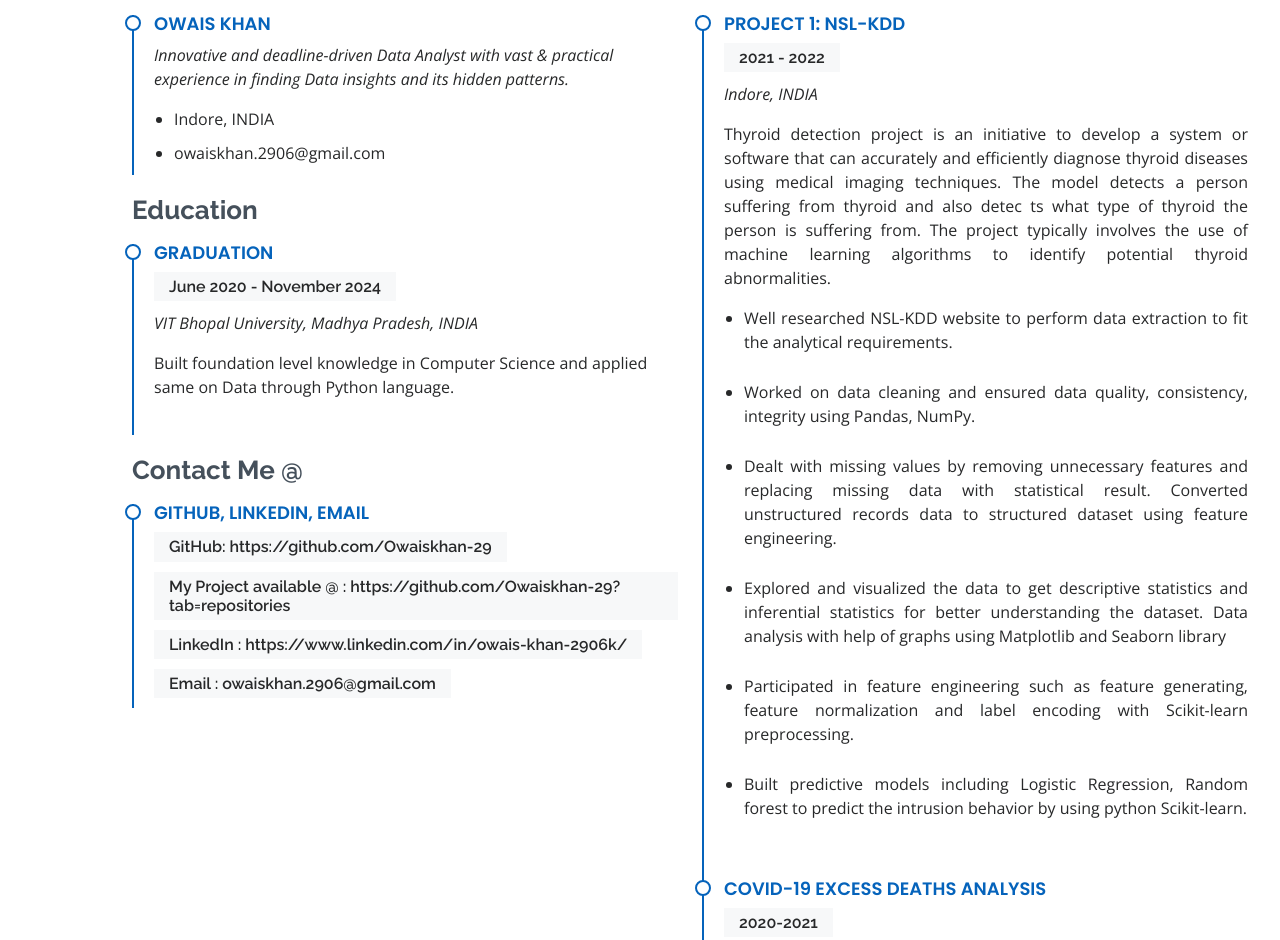
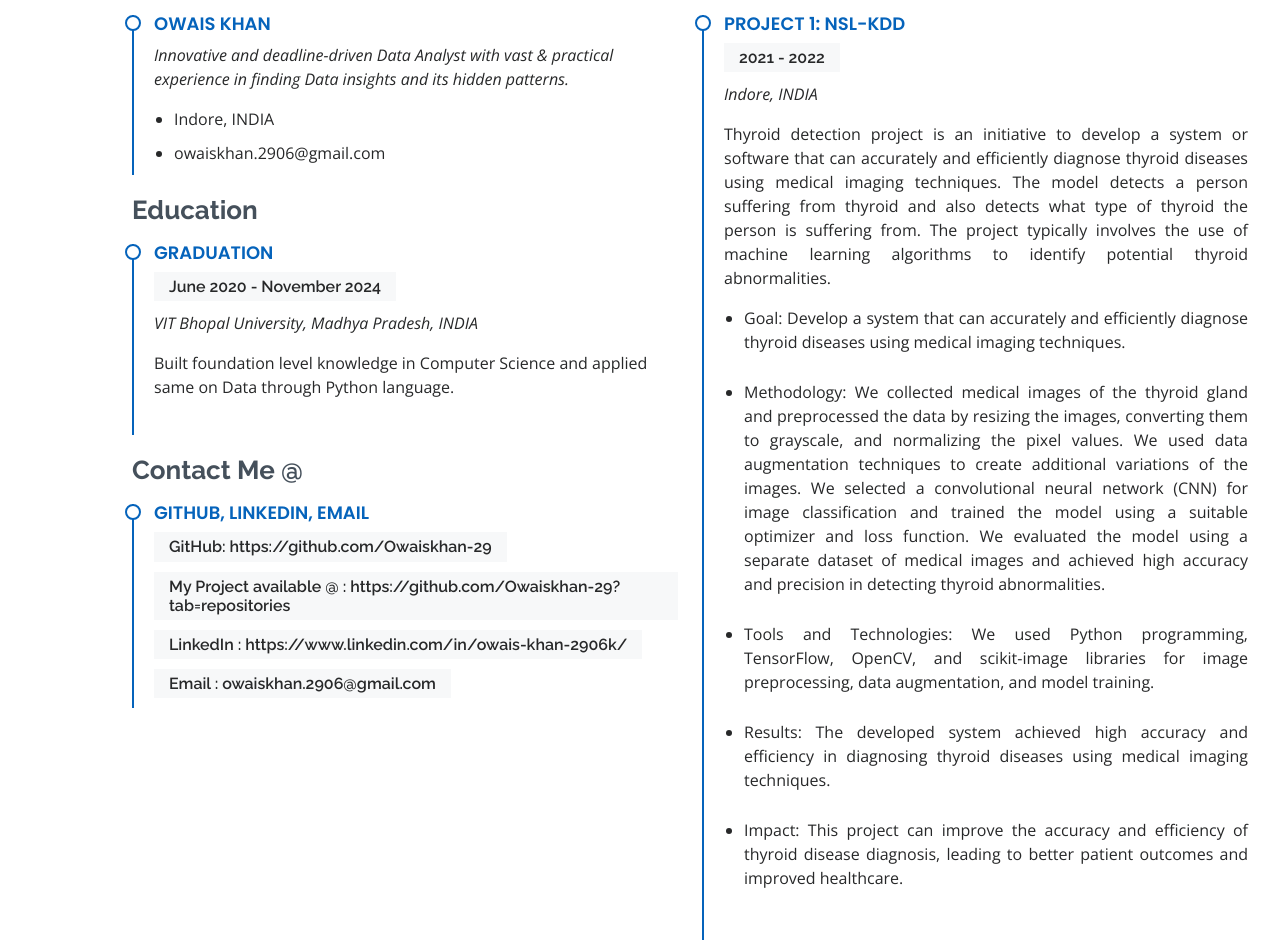
Before and after one commit to Owaiskhan-29/Owaiskhan-29.github.io, a plain HTML site: page index.html in a window 1280 px wide. Shown: the part 2767-3707 px from the top of the page. Drawn offline with nearby package versions, Linux system fonts and the light colour scheme.

Commit message:
Update index.html

```diff
--- a/index.html
+++ b/index.html
@@ -291,18 +291,18 @@
                 <p align = "justify">Thyroid detection project is an initiative to
                   develop a system or software that can accurately and efficiently
                   diagnose thyroid diseases using medical imaging techniques.
-                  The model detects a person suffering from thyroid and also detec
-                  ts what type of thyroid the person is suffering from. The project typically
+                  The model detects a person suffering from thyroid and also detects
+                  what type of thyroid the person is suffering from. The project typically
                   involves the use of machine learning algorithms to identify potential thyroid abnormalities.</p>
                 </div>
                 <ul>
 
-                <li> <p align = "justify"> Well researched NSL-KDD website to perform data extraction to fit the analytical requirements.</p></li>
-                <li><p align = "justify">Worked on data cleaning and ensured data quality, consistency, integrity using Pandas, NumPy. </p></li>
-                <li><p align = "justify">Dealt with missing values by removing unnecessary features and replacing missing data with statistical result. Converted unstructured records data to structured dataset using feature engineering. </p></li>
-                <li><p align = "justify">Explored and visualized the data to get descriptive statistics and inferential statistics for better understanding the dataset. Data analysis with help of graphs using Matplotlib and Seaborn library</p></li>
-                <li><p align = "justify">Participated in feature engineering such as feature generating, feature normalization and label encoding with Scikit-learn preprocessing.</p></li>
-                <li><p align = "justify">Built predictive models including Logistic Regression, Random forest to predict the intrusion behavior by using python Scikit-learn. </p></li>
+                <li> <p align = "justify">Goal: Develop a system that can accurately and efficiently diagnose thyroid diseases using medical imaging techniques.</p></li>
+                <li><p align = "justify">Methodology: We collected medical images of the thyroid gland and preprocessed the data by resizing the images, converting them to grayscale, and normalizing the pixel values. We used data augmentation techniques to create additional variations of the images. We selected a convolutional neural network (CNN) for image classification and trained the model using a suitable optimizer and loss function. We evaluated the model using a separate dataset of medical images and achieved high accuracy and precision in detecting thyroid abnormalities. </p></li>
+                <li><p align = "justify">Tools and Technologies: We used Python programming, TensorFlow, OpenCV, and scikit-image libraries for image preprocessing, data augmentation, and model training. </p></li>
+                <li><p align = "justify">Results: The developed system achieved high accuracy and efficiency in diagnosing thyroid diseases using medical imaging techniques.</p></li>
+                <li><p align = "justify">Impact: This project can improve the accuracy and efficiency of thyroid disease diagnosis, leading to better patient outcomes and improved healthcare.</p></li>
+
               </ul>
             </div>
             <div class="resume-item">
```
